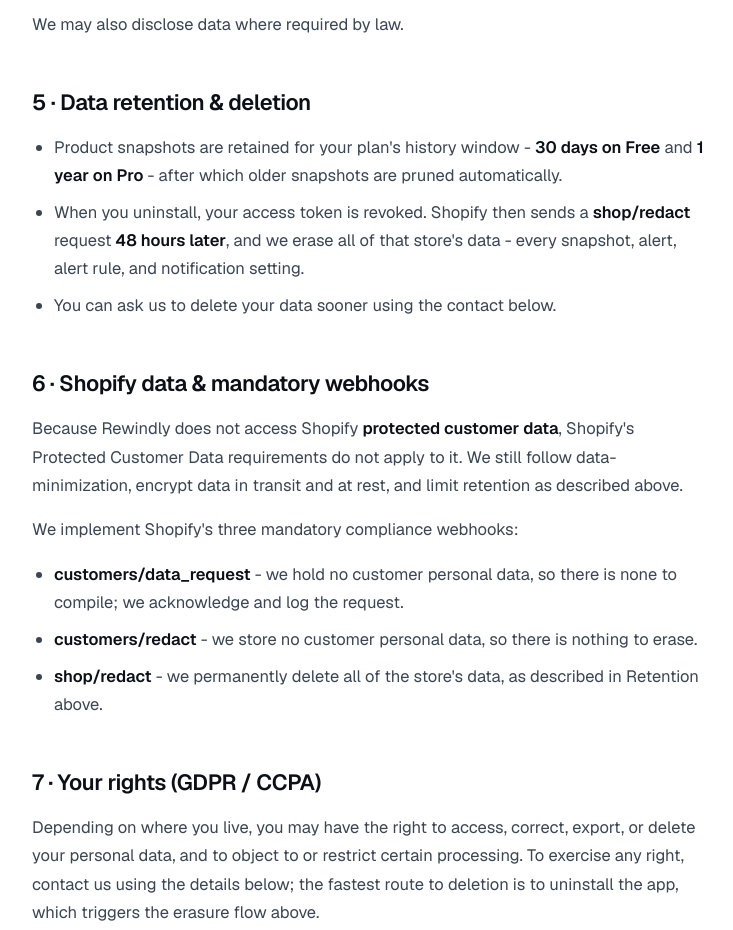
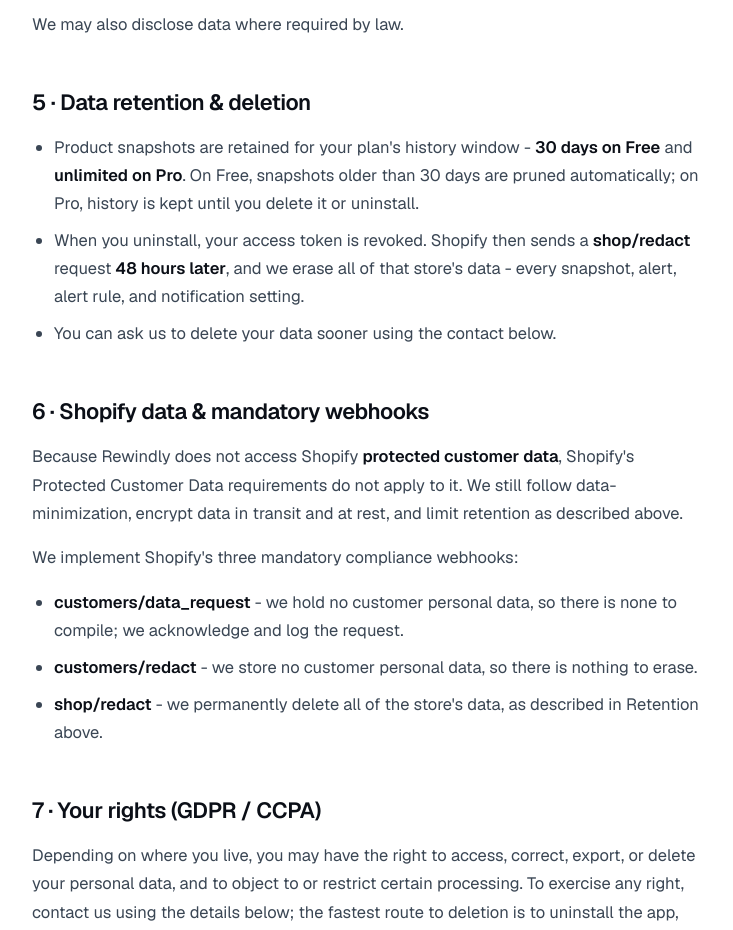
Before and after one commit to obarito/obarito-site, a Next.js app: page /privacy in a window 1280 px wide. Shown: the part 1860-2790 px from the top of the page, without its empty margins (396-1129 px from the left). Built offline with nearby package versions, Linux system fonts and the light colour scheme.

Commit message:
fixed landing and privacy page

```diff
--- a/src/app/privacy/page.tsx
+++ b/src/app/privacy/page.tsx
@@ -115,8 +115,9 @@
       <ul>
         <li>
           Product snapshots are retained for your plan&apos;s history window -{" "}
-          <strong>30 days on Free</strong> and <strong>1 year on Pro</strong> -
-          after which older snapshots are pruned automatically.
+          <strong>30 days on Free</strong> and <strong>unlimited on Pro</strong>.
+          On Free, snapshots older than 30 days are pruned automatically; on Pro,
+          history is kept until you delete it or uninstall.
         </li>
         <li>
           When you uninstall, your access token is revoked. Shopify then sends a{" "}
--- a/src/app/rewindly/page.tsx
+++ b/src/app/rewindly/page.tsx
@@ -319,7 +319,7 @@
                 {[
                   "Tracks every product change",
                   "Anomaly detection + email alerts",
-                  "7 days of history",
+                  "30 days of history",
                 ].map((f) => (
                   <div key={f} className="text-[14px] text-[#3A4654]">
                     <span className="font-semibold text-[#28A06B]">✓</span>{" "}
@@ -353,7 +353,7 @@
                   "Unlimited history",
                   "One-click undo & restore",
                   "Version compare",
-                  "Slack alerts + weekly digest",
+                  "Unlimited email + Slack alerts",
                   "Omnibus 30-day price compliance",
                 ].map((f) => (
                   <div key={f} className="text-[14px] text-[#DCE5F0]">
```
Also changed, not shown: brand/mark.svg (added).
